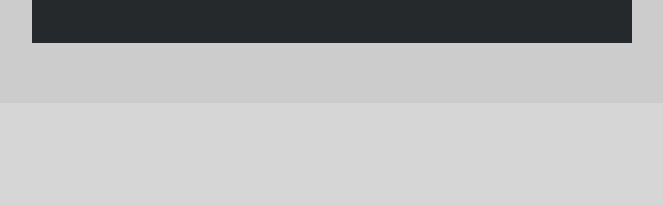
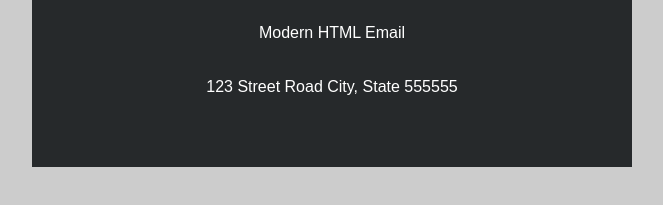
Before and after one commit to leah-choco/First-Email-Template, a plain HTML site: page index.html in a window 1280 px wide. Shown: the part 1469-1674 px from the top of the page, without its empty margins (308-971 px from the left). Before the commit the page ends 1572 px from the top, so only its background shows below. Drawn offline with Linux system fonts and the light colour scheme.

Commit message:
Adding p tags for title and address

```diff
--- a/index.html
+++ b/index.html
@@ -219,6 +219,8 @@
                             <td style="text-align: center; padding: 45px 20px; color: white">
 
                                 <a href="#"><img src="./assets/modern-white.png" alt="white modern logo" width="180"></a>
+                                <p style="padding: 10px;">Modern HTML Email</p>
+                                <p style="padding: 10px;">123 Street Road City, State 555555</p>
                             </td>
                         </tr>
 
```
